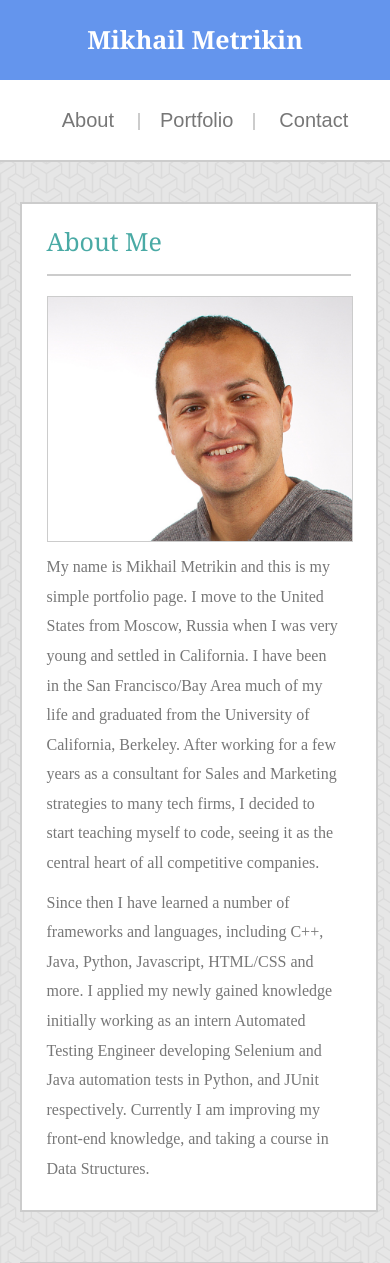
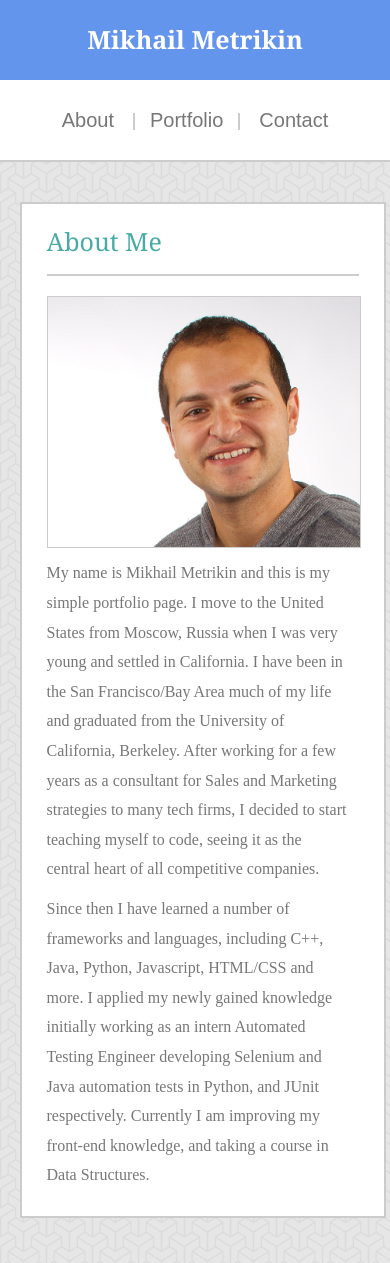
Before and after one commit to VolkRiot/Responsive-Portfolio, a PHP site: page /index.php in a window 390 px wide. Shown: the top 1263 px of the page. Run offline with PHP 8.4, Linux system fonts and the light colour scheme.

Commit message:
Improved Style

```diff
--- a/assets/css/style.css
+++ b/assets/css/style.css
@@ -1,3 +1,5 @@
+
+
 body{
     background: url("../images/escheresque.png");
     min-height: 100%;
@@ -326,6 +328,7 @@ h3:only-child{
 
     .mainDiv{
         left: 5%;
+        width: 80%;
     }
 
     #connect{
@@ -341,6 +344,7 @@ h3:only-child{
 
     header{
         height: 160px;
+        width: 100%;
     }
 
     #nameContainer{
@@ -353,7 +357,7 @@ h3:only-child{
         position: absolute;
         list-style-type: none;
         padding-top: 30px;
-        margin: 0 10px 0 10px;
+        margin: 0 10px 0 0;
         top: 80px;
         width: 100%;
         text-align: center;
@@ -369,6 +373,10 @@ h3:only-child{
         clear: both;
     }
 
+    .headLinks{
+        padding: 0 15px 0 15px;
+    }
+
     .imgContainer{
         position: relative;
         clear: both;
```
